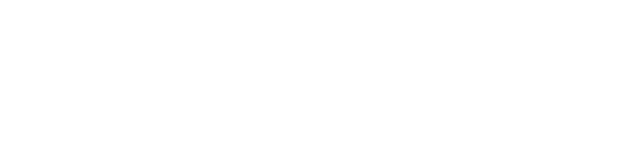
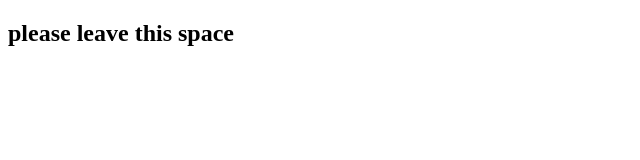
Before and after one commit to doiayokanmi/git-test, a plain HTML site: page index.html in a window 1280 px wide. Shown: the whole page, without its empty margins (0-640 px from the left). Drawn offline with Linux system fonts and the light colour scheme.

```diff
--- a/index.html
+++ b/index.html
@@ -7,6 +7,6 @@
     <title>Document</title>
 </head>
 <body>
-
+    <h2>please leave this space</h2>
 </body>
 </html>
--- /dev/null
+++ b/style.css
@@ -0,0 +1,4 @@
+body {
+    background-color: blue;
+    color: aqua;
+}
```
